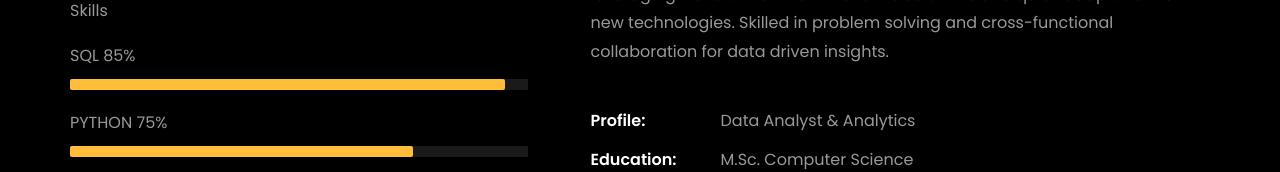
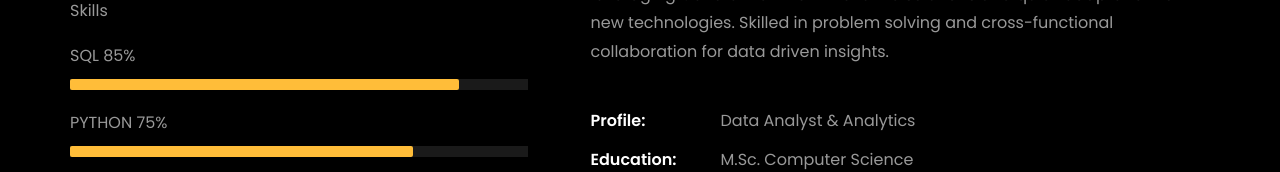
Before and after one commit to viypulmittal/viypulmittal.github.io, a plain HTML site: page index.html in a window 1280 px wide. Shown: the part 1038-1210 px from the top of the page. Drawn offline with Linux system fonts and the light colour scheme; files whose address does not match are found by name.

Commit message:
Update index.html

```diff
--- a/index.html
+++ b/index.html
@@ -232,7 +232,7 @@
 									<p class="title-s">Skills</p>
 									<span>SQL</span> <span class="pull-right">85%</span>
 									<div class="progress">
-										<div class="progress-bar" role="progressbar" style="width: 95%;" aria-valuenow="85" aria-valuemin="0"
+										<div class="progress-bar" role="progressbar" style="width: 85%;" aria-valuenow="85" aria-valuemin="0"
 											aria-valuemax="100"></div>
 									</div>
 
```
